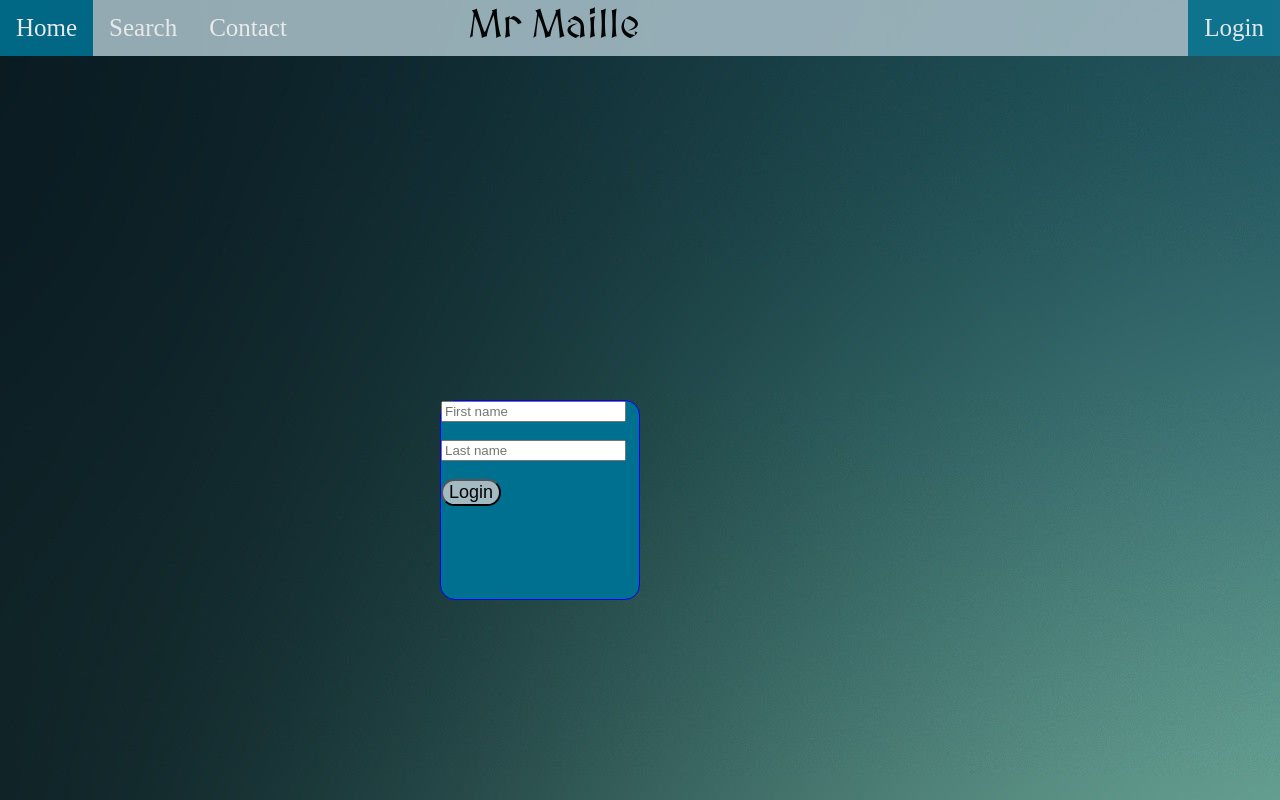
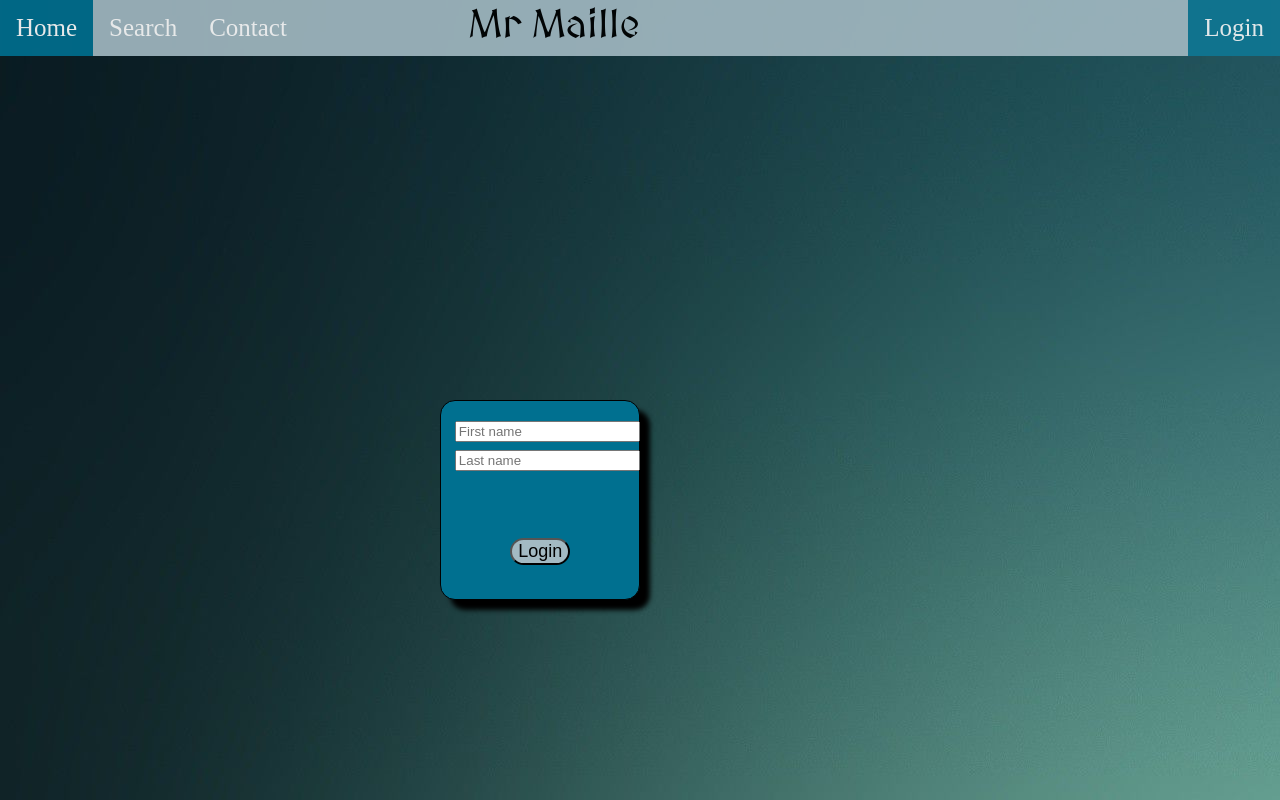
Before and after one commit to JBurruss/mrmaille, a React (Create React App) app: page / in a window 1280 px wide. Built offline with nearby package versions, Linux system fonts and the light colour scheme; a web font is replaced by a local one.

Commit message:
completed login button template

```diff
--- a/src/components/Login/Login.css
+++ b/src/components/Login/Login.css
@@ -4,17 +4,31 @@
     right: 50%;
     width: 200px;
     height: 200px;
-    border: 1px solid blue;
+    border: 1px solid rgb(0, 0, 0);
     box-sizing: border-box;
     background-color:#007090;
     border-radius: 15px;
+    box-shadow: 10px 10px 5px #000000;
 }
 #login{
     border-radius: 25px;
     font-size: 18px;
     background-color: #A3BAC3;
+    position: relative;
+    top: 30%;
+    left:35%;
 }
 #login:hover{
     background-color: #007090;
     color: white;
 }
+#input1{
+    position: relative;
+    top: 10%;
+    left:7%;
+}
+#input2{
+    position: relative;
+    top: 5%;
+    left:7%;
+}
--- a/src/components/Login/Login.js
+++ b/src/components/Login/Login.js
@@ -4,10 +4,10 @@ import './Login.css';
 const Login = () =>
 <div>
 <form id = "form">
-    <input type="text" placeholder="First name" ></input>
+    <input type="text" placeholder="First name" id= "input1" ></input>
     <br></br>
     <br></br>
-    <input type="text" placeholder="Last name"></input>
+    <input type="text" placeholder="Last name" id= "input2"></input>
     <br></br>
     <br></br>
     <button id = "login">Login</button>
```
